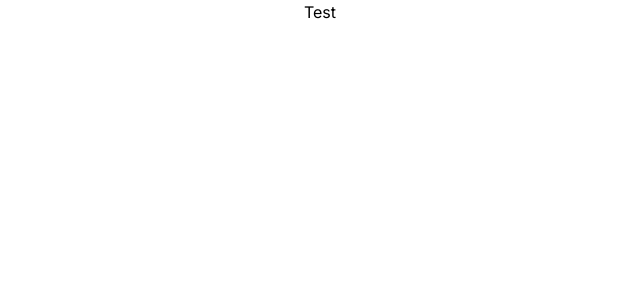
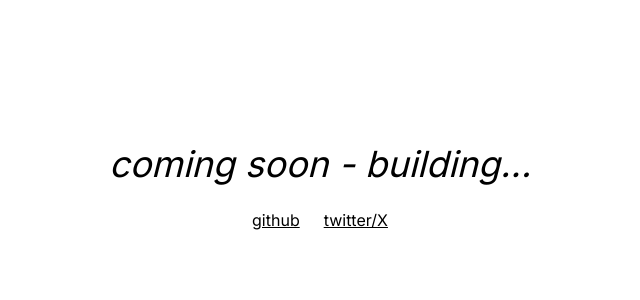
Before and after one commit to NBK-01/nayef.dev, a Next.js app: page / in a window 1280 px wide. Shown: the top 300 px of the page, without its empty margins (320-960 px from the left). Built offline with nearby package versions, Linux system fonts and the light colour scheme.

Commit message:
feat: cs-page initial

```diff
--- a/src/app/layout.tsx
+++ b/src/app/layout.tsx
@@ -5,8 +5,8 @@ import "./globals.css";
 const inter = Inter({ subsets: ["latin"] });
 
 export const metadata: Metadata = {
-  title: "Nayef K. Excelsior",
-  description: "Excelsior studios portfolio",
+  title: "excelsior",
+  description: "A showcase of Nayef Kanaan's work, projects, and profile",
 };
 
 export default function RootLayout({
--- a/src/app/page.tsx
+++ b/src/app/page.tsx
@@ -1,10 +1,22 @@
 import Image from "next/image";
+import Link from "next/link";
 
 export default function Home() {
   return (
     <>
-      <div className="flex items-center">
-        <h1 className="mx-auto"> Test </h1>
+      <div className="flex flex-col items-center py-36">
+        <h1 className="mx-auto text-4xl bold italic">
+          {" "}
+          coming soon - building...{" "}
+        </h1>
+        <div className="flex space-x-6 mx-auto py-6">
+          <Link href="https://github.com/NBK-01" className="underline">
+            github
+          </Link>
+          <Link href="https://x.com/excelsior_stu" className="underline">
+            twitter/X
+          </Link>
+        </div>
       </div>
     </>
   );
```
